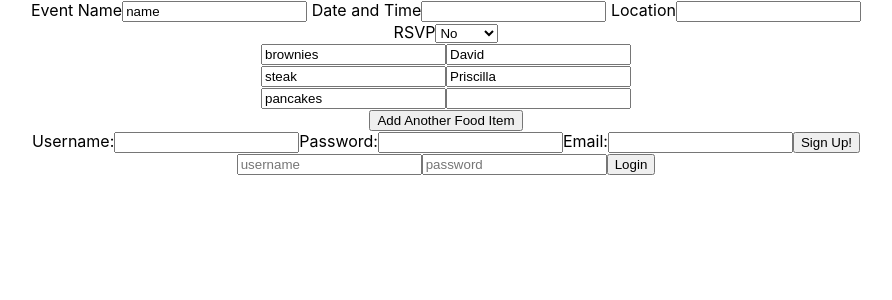
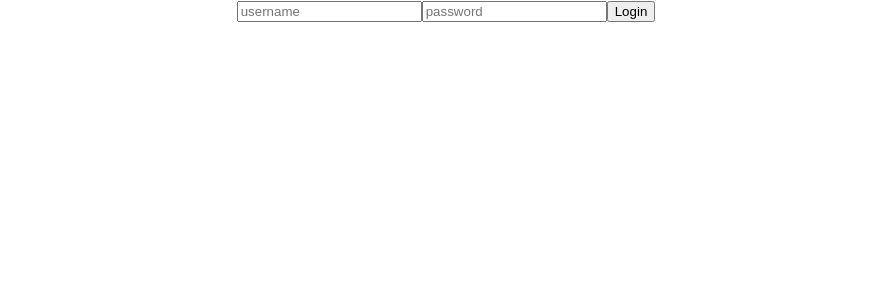
Before and after one commit to Potluck-Planner-1-Oct2021/front-end, a React (Create React App) app in the folder potluck-planner/: page / in a window 1280 px wide. Shown: the top 300 px of the page, without its empty margins (194-1086 px from the left). Built offline with nearby package versions, Linux system fonts and the light colour scheme.

Commit message:
added router

```diff
--- a/potluck-planner/src/App.js
+++ b/potluck-planner/src/App.js
@@ -1,5 +1,7 @@
 import logo from './logo.svg';
 import './App.css';
+import { Route, Link, Switch } from 'react-router-dom';
+import Home from './components/Home'
 import CreateEvent from './components/CreateEvent';
 import ViewEvent from './components/ViewEvent'
 import Register from './components/Register'
@@ -8,9 +10,14 @@ import Login from './components/Login'
 function App() {
   return (
     <div className="App">
-        <ViewEvent></ViewEvent>
+        {/* <ViewEvent></ViewEvent>
+        <Home />
         <Register />
-        <Login />
+        <Login /> */}
+    <Switch>
+      <Route path='/login' component={Login} />
+      <Route path='/' component={Login} />
+    </Switch>
     </div>
   );
 }
--- a/potluck-planner/src/index.js
+++ b/potluck-planner/src/index.js
@@ -3,10 +3,13 @@ import ReactDOM from 'react-dom';
 import './index.css';
 import App from './App';
 import reportWebVitals from './reportWebVitals';
+import { BrowserRouter as Router, Route } from 'react-router-dom';
 
 ReactDOM.render(
   <React.StrictMode>
+    <Router>
     <App />
+    </Router>
   </React.StrictMode>,
   document.getElementById('root')
 );
```
Also changed, not shown: potluck-planner/src/components/LandingPage.js (added).
